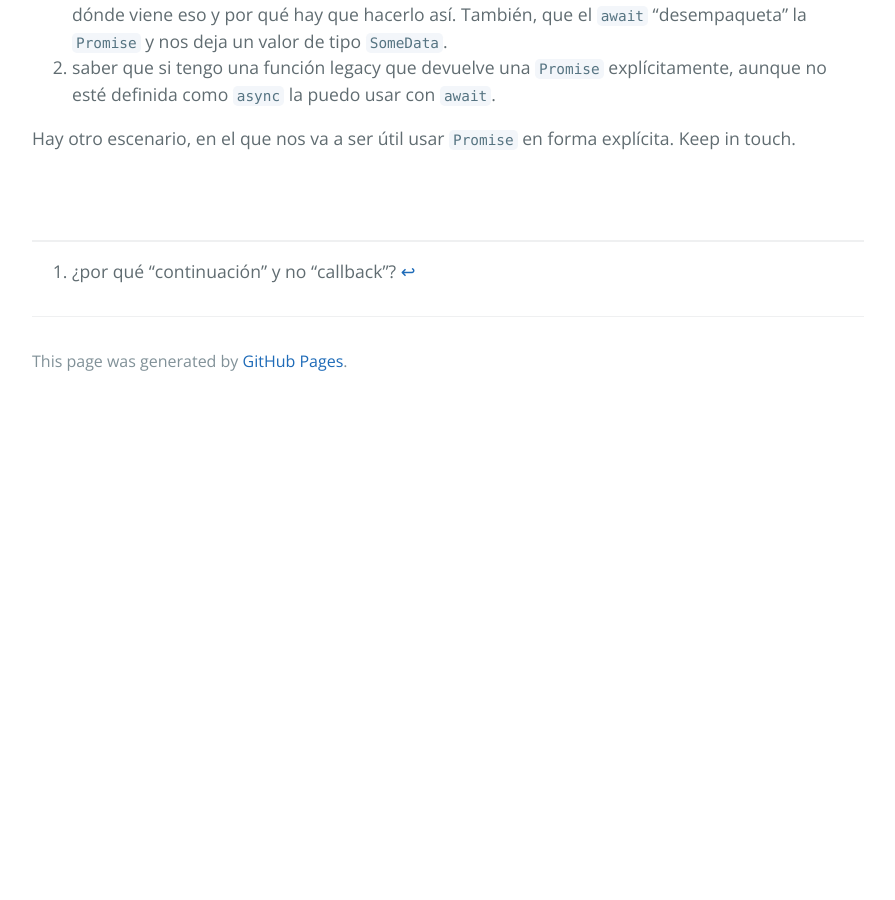
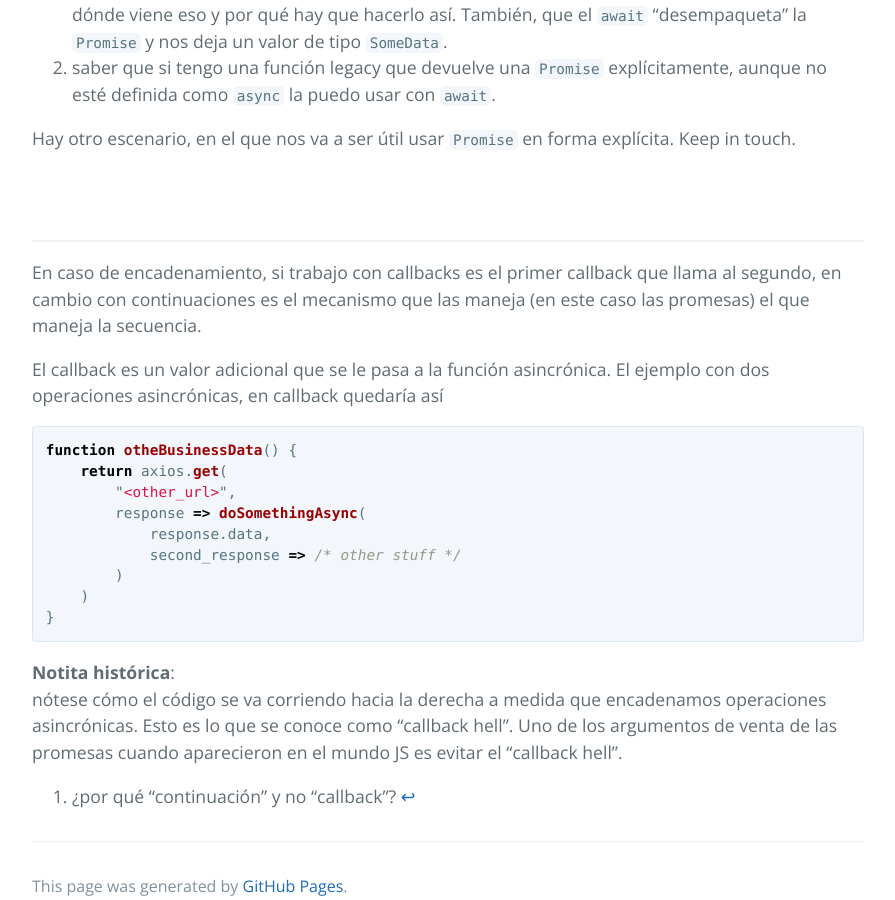
Before and after one commit to clombardi/bdsol-capacitacion-desarrollo, a Jekyll site: the page built from async/promises-async-await.md, in a window 1280 px wide and 900 px high, scrolled down 5167 px. Shown: the whole window, without its empty margins (192-1087 px from the left). Built offline with Jekyll 4.4.1, drawn with Linux system fonts in a browser that asks for light colours; our own code applies the rules of GitHub Pages for plain Markdown files; before the commit the page ends 5572 px from its top, so only the background shows below that.

Commit message:
async - async-await and promises - mas ajustes

````diff
--- a/async/promises-async-await.md
+++ b/async/promises-async-await.md
@@ -63,7 +63,7 @@ Al poner `await`, o usar promesas, habilitamos a la VM de Node a atender otras c
 
 ### Promesas - el "nombre verdadero" del async-await
 Estos son dos métodos de un servicio NestJS
-``` javascript
+``` typescript
   async addAddress(personId: string, address: NewAddressRequestDto): Promise<Person> {
     const person = await this.personRepository.findOneOrFail(personId, { relations: ['addresses'] })
     const newAddress = await this.addressRepository.save(address)
@@ -178,3 +178,21 @@ Hay otro escenario, en el que nos va a ser útil usar `Promise` en forma explíc
 
 -----
 [^1]: ¿por qué "continuación" y no "callback"?
+En caso de encadenamiento, si trabajo con callbacks es el primer callback que llama al segundo, en cambio con continuaciones es el mecanismo que las maneja (en este caso las promesas) el que maneja la secuencia.
+
+El callback es un valor adicional que se le pasa a la función asincrónica. El ejemplo con dos operaciones asincrónicas, en callback quedaría así
+``` javascript
+function otheBusinessData() {
+    return axios.get(
+        "<other_url>",
+        response => doSomethingAsync(
+            response.data,
+            second_response => /* other stuff */
+        )
+    )
+}
+```
+
+**Notita histórica**:
+nótese cómo el código se va corriendo hacia la derecha a medida que encadenamos operaciones asincrónicas. Esto es lo que se conoce como "callback hell".
+Uno de los argumentos de venta de las promesas cuando aparecieron en el mundo JS es evitar el "callback hell".
````
